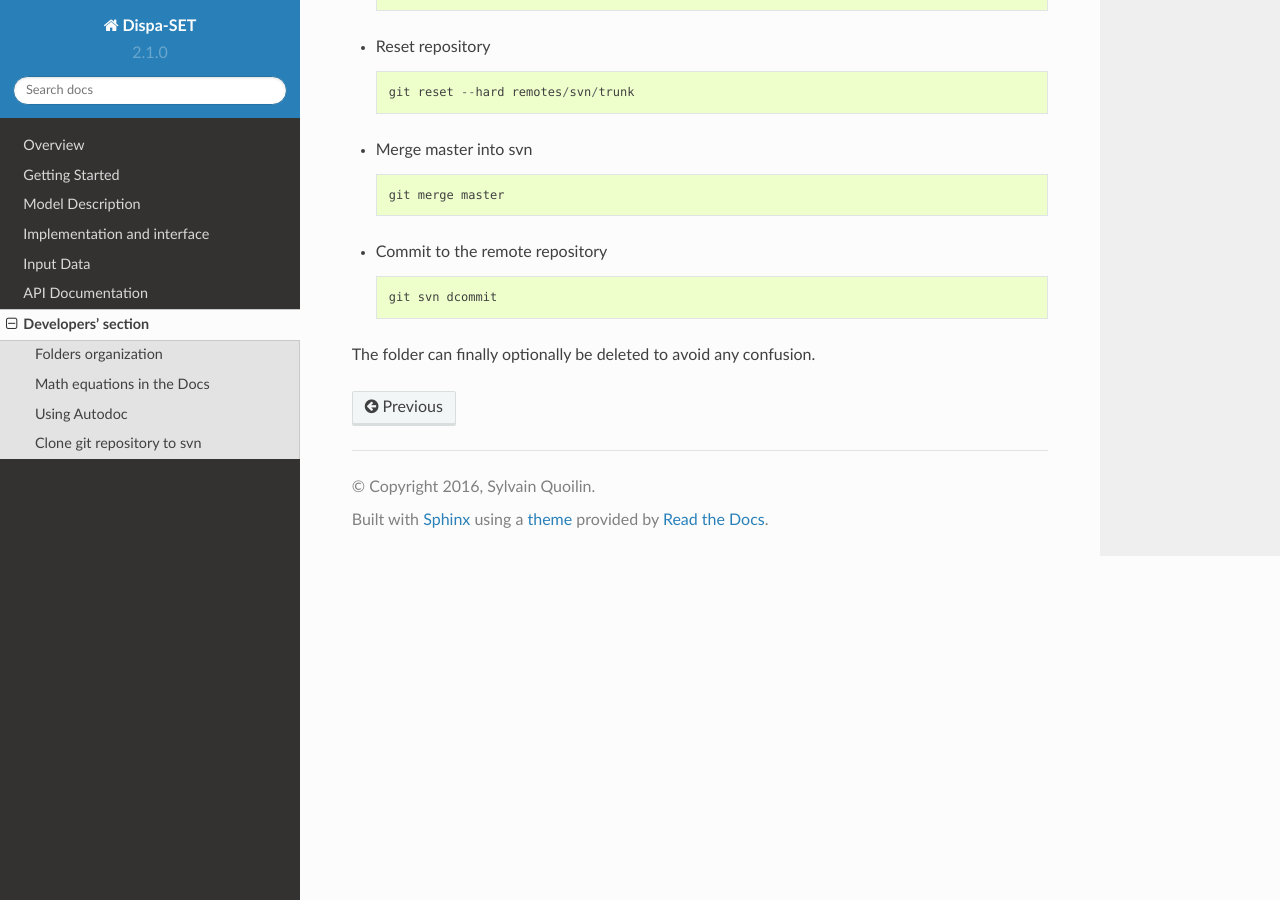
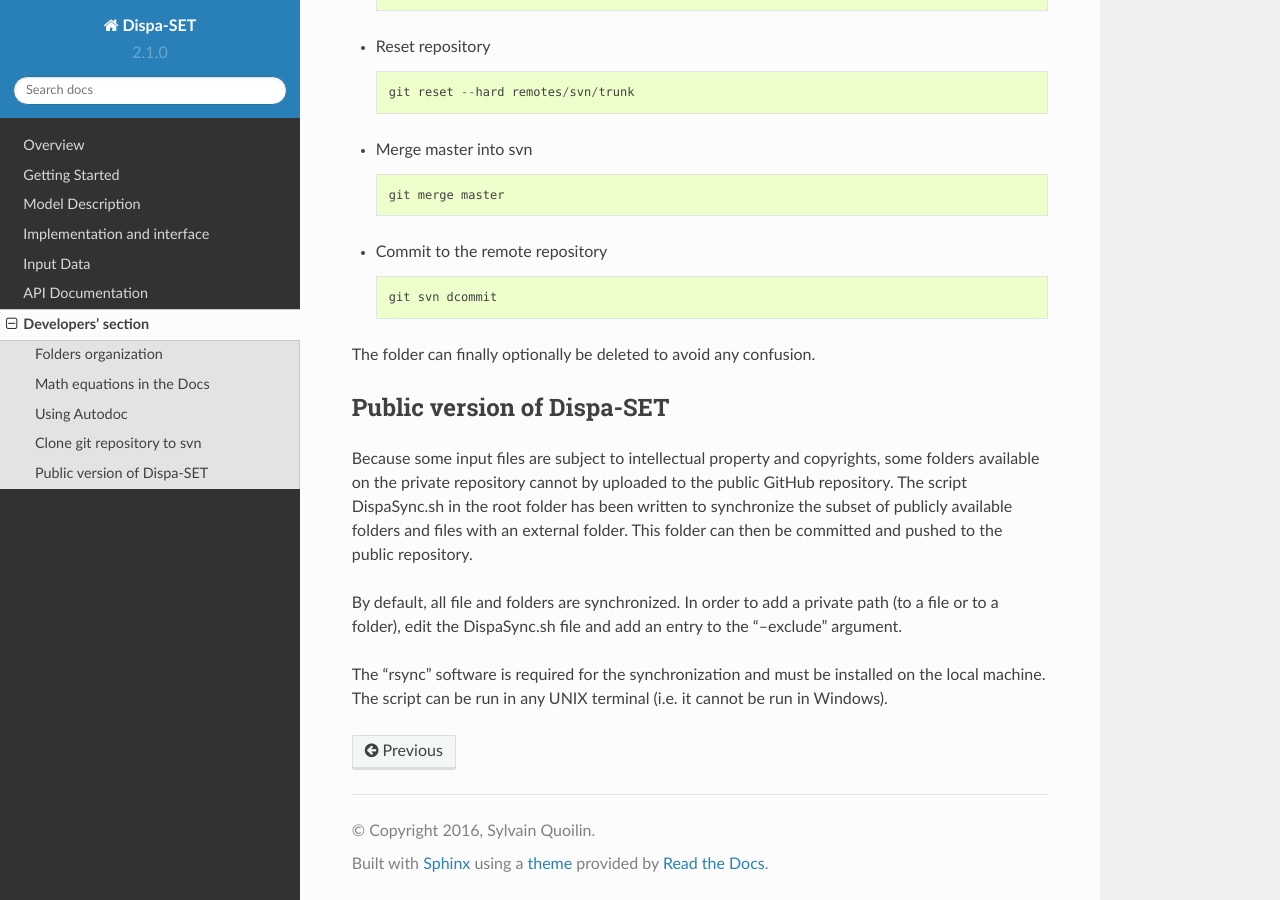
Before and after one commit to energy-modelling-toolkit/Dispa-SET, a Sphinx documentation site: the page built from Docs/developers.rst, in a window 1280 px wide and 900 px high, scrolled down 1843 px. Built offline with Sphinx 7.4.7 and the Read the Docs theme 2.0.0, drawn with Linux system fonts in a browser that asks for light colours.

Commit message:
doc + minor correction

```diff
--- a/Docs/developers.rst
+++ b/Docs/developers.rst
@@ -74,3 +74,12 @@ Clone git repository to svn
 	git svn dcommit
 
 The folder can finally optionally be deleted to avoid any confusion.
+
+
+Public version of Dispa-SET
+---------------------------
+Because some input files are subject to intellectual property and copyrights, some folders available on the private repository cannot by uploaded to the public GitHub repository. The script DispaSync.sh in the root folder has been written to synchronize the subset of publicly available folders and files with an external folder. This folder can then be committed and pushed to the public repository.
+
+By default, all file and folders are synchronized. In order to add a private path (to a file or to a folder), edit the DispaSync.sh file and add an entry to the "--exclude" argument.
+
+The "rsync" software is required for the synchronization and must be installed on the local machine. The script can be run in any UNIX terminal (i.e. it cannot be run in Windows).
```
Also changed, not shown: 2 other files.
